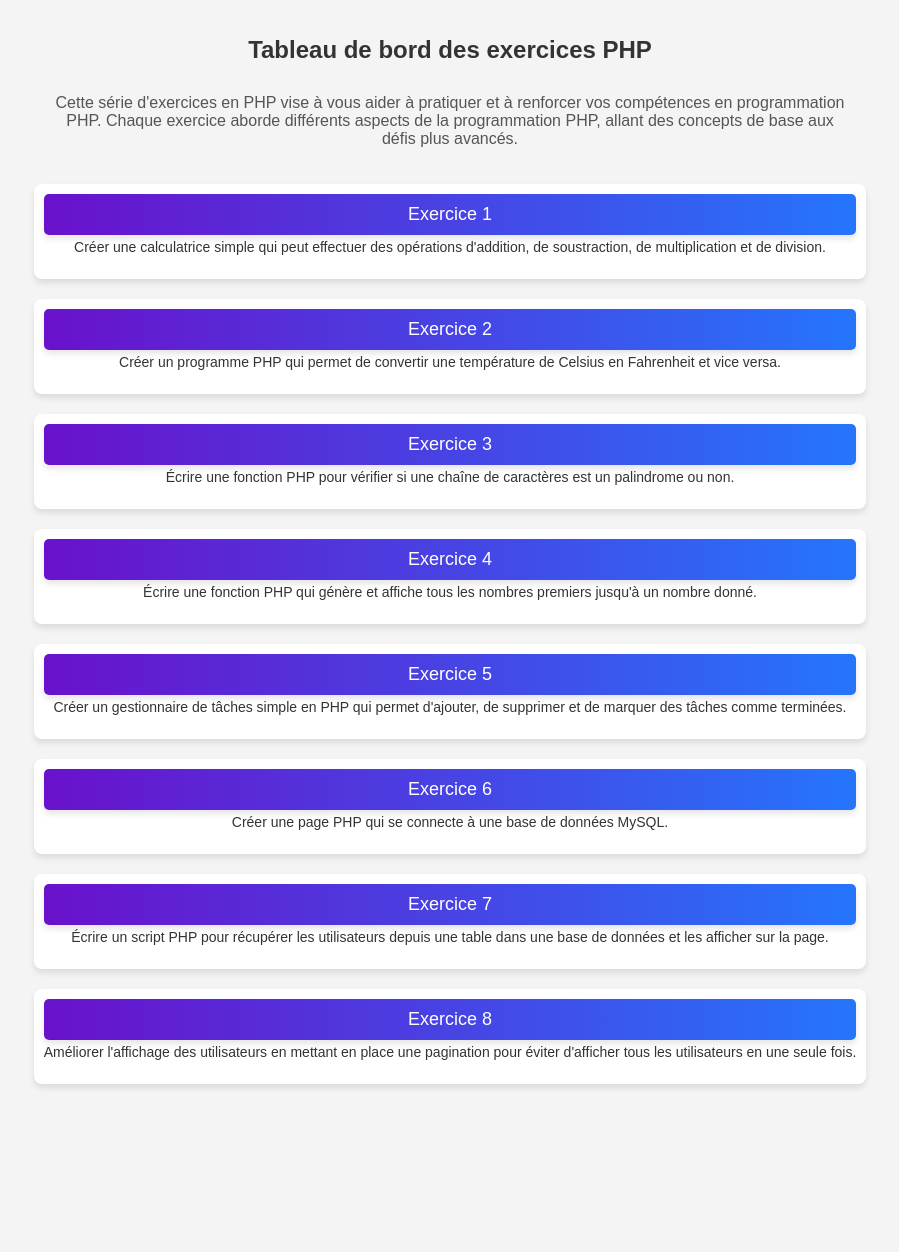
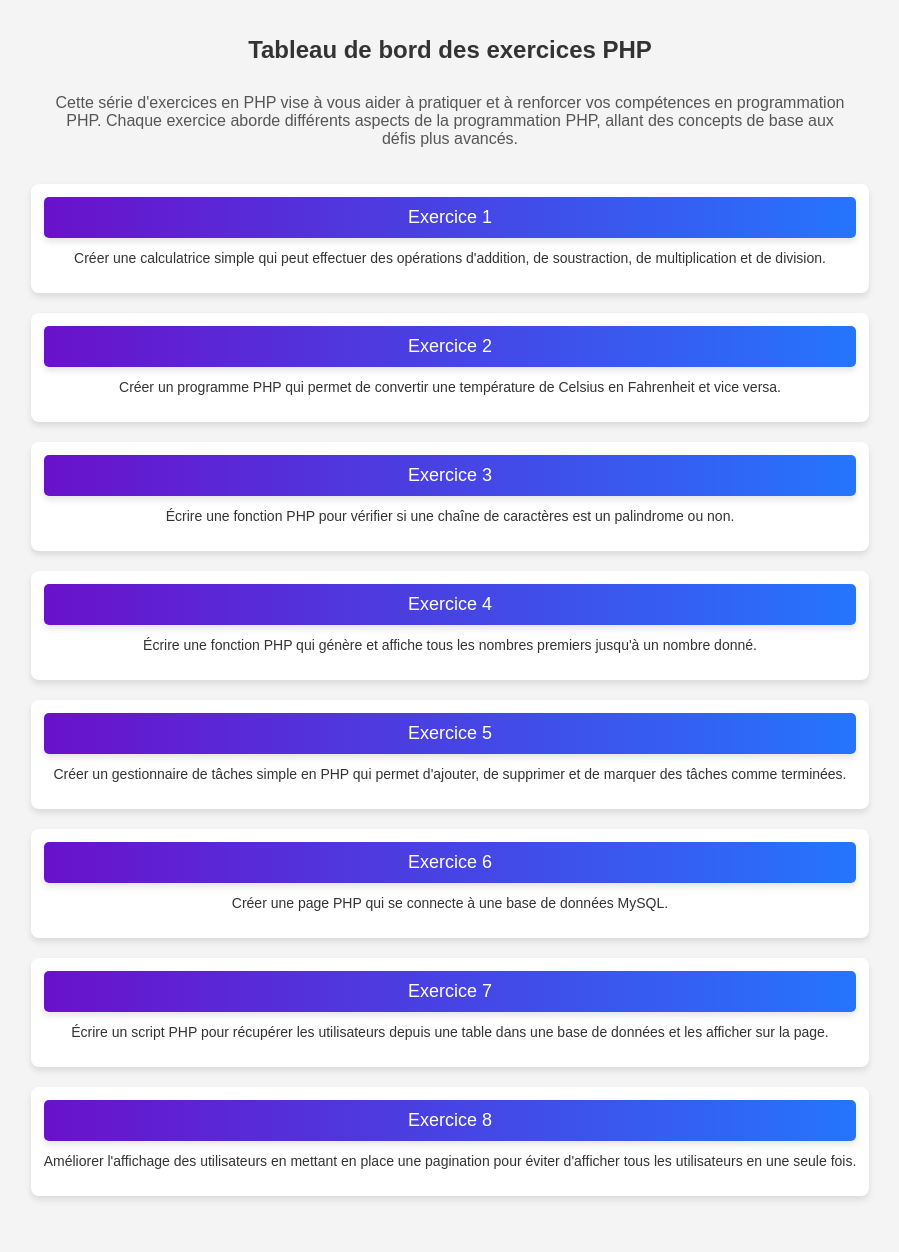
Before and after one commit to LukasMFR/exercices-php, a PHP site: page / in a window 1280 px wide. Shown: the whole page, without its empty margins (190-1089 px from the left). Before the commit the page ends 1088 px from the top, so only its background shows below. Run offline with PHP 8.4, Linux system fonts and the light colour scheme.

Commit message:
Add more padding and margin for the box's elements

```diff
--- a/style.css
+++ b/style.css
@@ -30,8 +30,9 @@
     background-color: white;
     border-radius: 8px;
     margin-bottom: 20px;
-    padding: 10px;
+    padding: 13px;
     box-shadow: 0 4px 6px rgba(0, 0, 0, 0.1);
+    box-sizing: border-box;
 }
 
 li+li {
@@ -58,7 +59,7 @@
 .description {
     color: #333;
     font-size: 14px;
-    margin-top: 4px;
+    margin-top: 12px;
 }
 
 @media (max-width: 600px) {
```
